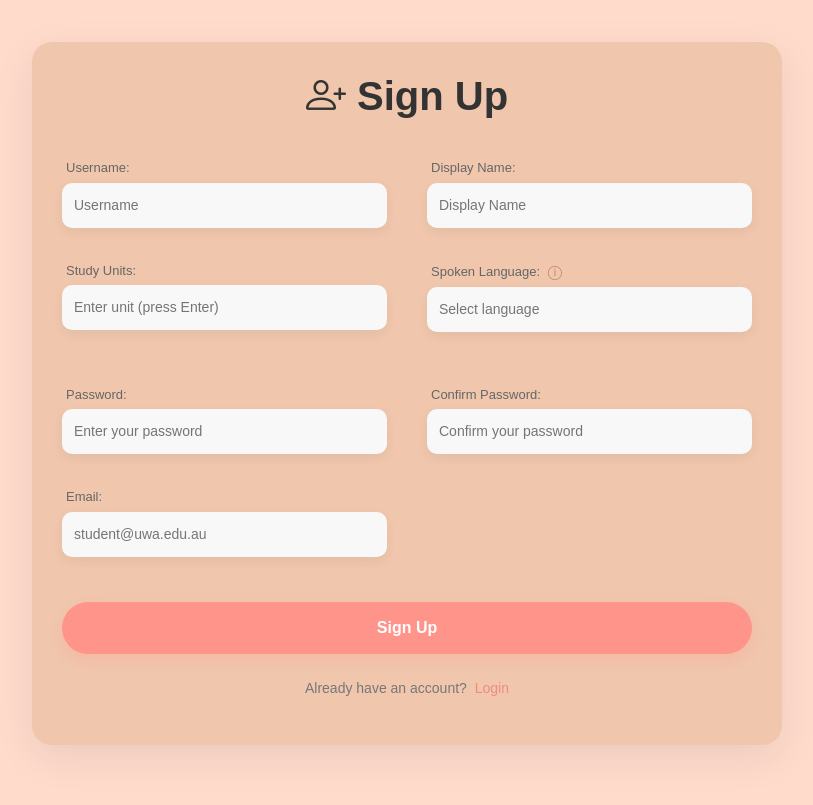
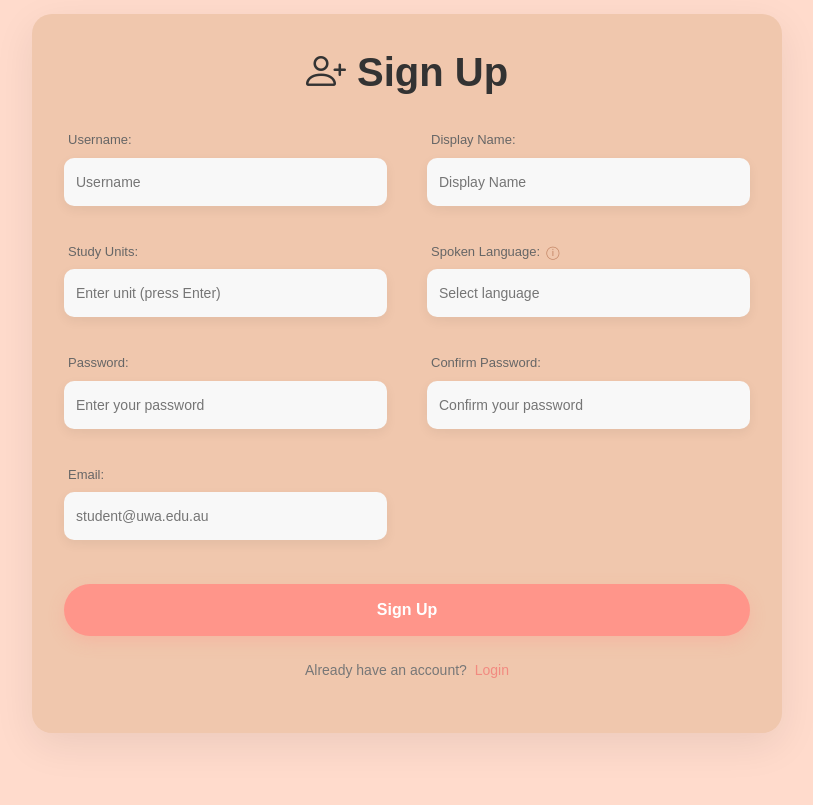
Before and after one commit to TomTran11/CITS3403_AGILE_WEB, a Flask app: page /auth/signup in a window 1280 px wide. Shown: the part 90-895 px from the top of the page, without its empty margins (233-1046 px from the left). After the commit the page ends 827 px from the top, so only its background shows below. Run offline with Flask 3, Linux system fonts and the light colour scheme.

Commit message:
Fix uneven spacing in signup form

```diff
--- a/web/static/css/signup.css
+++ b/web/static/css/signup.css
@@ -3,8 +3,8 @@
     background: #f0c7ad;
     width: 750px;
     max-width: 90vw;
-    padding: 30px;
-    margin: 60px auto;
+    padding: 34px 32px 36px;
+    margin: 32px auto 48px;
     box-shadow: 0 12px 40px rgba(0,0,0,0.08);
     border: none;
     position: relative;
@@ -13,13 +13,16 @@
 
 .card h1 {
     text-align: center;
-    margin-bottom: 30px;
+    margin: 0 0 34px;
     color: #333;
     font-weight: 700;
 }
 
 .card form {
     padding-right: 0;
+    display: flex;
+    flex-direction: column;
+    gap: 26px;
 }
 
 /* Inputs */
@@ -51,15 +54,19 @@ input:focus {
 
 /* Tags - language */
 .selected-languages {
-    display: flex;
+    display: none;
     flex-wrap: wrap;
     gap: 6px;
     max-height: 100px;
     overflow-y: auto;
     width: 100%;
     box-sizing: border-box;
-    padding: 10px 12px;
+    margin-top: 8px;
     scrollbar-gutter: stable;
+}
+
+.selected-languages:not(:empty) {
+    display: flex;
 }
 
 .selected-languages::-webkit-scrollbar {
@@ -84,7 +91,6 @@ input:focus {
     display: flex;
     align-items: center;
     gap: 7px;
-    margin-top: 8px;
     font-weight: 600;
 }
 
@@ -102,7 +108,7 @@ input:focus {
 .dropdown-list {
     display: none;
     position: absolute;
-    top: 85%;
+    top: calc(100% + 6px);
     left: 0;
     width: 100%;
     background: white;
@@ -141,12 +147,14 @@ button:active {
 #clear, #erase {
     width: auto;
     position: absolute;
-    right: 0px;
-    top: 34px;
+    right: 12px;
+    top: 37px;
     display: none;
     color: #c08060;
     margin: 0;
+    padding: 0;
     background: transparent;
+    box-shadow: none;
 }
 
 #clear:hover, #erase:hover {
@@ -155,37 +163,47 @@ button:active {
 
 /* Row = horizontal */
 .form-row {
-    display: flex;
-    gap: 40px;
-    margin-bottom: 15px;
+    display: grid;
+    grid-template-columns: repeat(2, minmax(0, 1fr));
+    column-gap: 40px;
+    align-items: start;
+    margin-bottom: 0;
 }
 
 .form-group {
     position: relative;
-    flex: 1;
     display: flex;
     flex-direction: column;
+    min-width: 0;
 }
 
 .form-group p {
-    margin: 8px 0 5px 0;
+    margin: 0 0 8px 4px;
     text-align: left;
     font-weight: 400;
-    margin-left: 4px;
     color: #666;
     font-size: 13px;
+    min-height: 18px;
+    display: flex;
+    align-items: center;
+    gap: 4px;
 }
 
 .form-group input {
+    width: 100%;
+    height: 48px;
     margin-top: 0;
     background: #f8f8f8;
     border: none;
+    border-radius: 10px;
+    box-sizing: border-box;
+    padding: 12px;
 }
 
 /* Submit button */
 .signup-submit {
     width: 100%;
-    margin-top: 20px;
+    margin-top: 8px;
     padding: 14px;
     background: #FF958A;
     color: white;
@@ -205,18 +223,19 @@ button:active {
 }
 
 #unitInput {
-    width: 100%;
-    padding: 12px;
     padding-right: 80px;
-    border-radius: 10px;
 }
 
 /* Tags - units */
 .selected-units {
-    display: flex;
+    display: none;
     flex-wrap: wrap;
     gap: 6px;
     margin-top: 8px;
+}
+
+.selected-units:not(:empty) {
+    display: flex;
 }
 
 .unit_tag {
@@ -250,20 +269,15 @@ button:active {
     line-height: 1.4;
 }
 
-/* Responsive */
-@media (max-width: 600px) {
-    .form-row {
-        flex-direction: column;
-    }
-}
-
 /* Tooltip icon next to labels */
 .tooltip-icon {
-    display: inline-block;
+    display: inline-flex;
+    align-items: center;
+    justify-content: center;
     cursor: help;
     color: #c08060;
-    font-size: 14px;
-    margin-left: 4px;
+    font-size: 13px;
+    margin-left: 2px;
     position: relative;
 }
 
@@ -297,3 +311,20 @@ button:active {
     border-top-color: #444;
     z-index: 100;
 }
+
+/* Responsive */
+@media (max-width: 600px) {
+    .card {
+        margin: 24px auto 40px;
+        padding: 28px 22px 32px;
+    }
+
+    .card form {
+        gap: 22px;
+    }
+
+    .form-row {
+        grid-template-columns: 1fr;
+        row-gap: 22px;
+    }
+}
```
